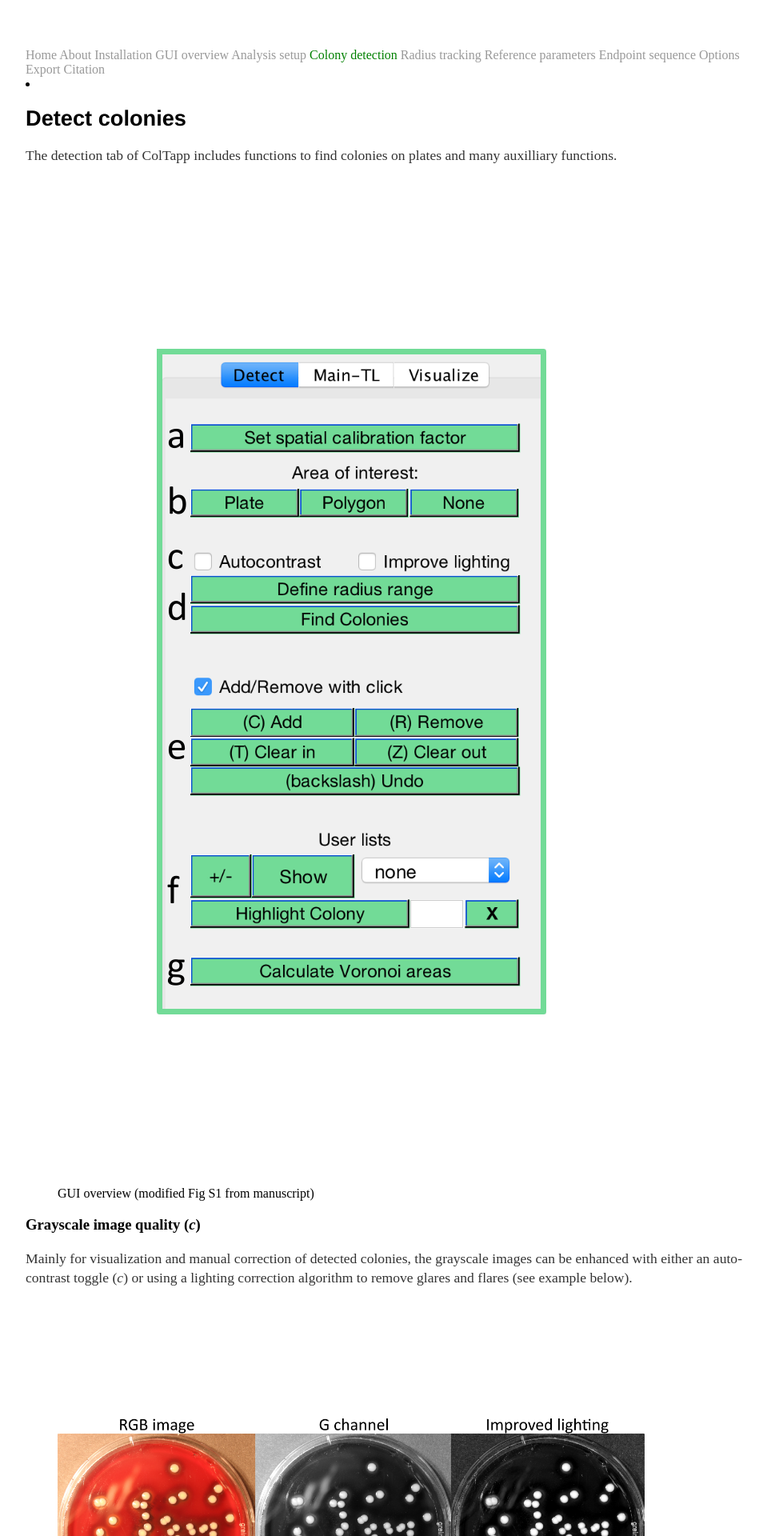
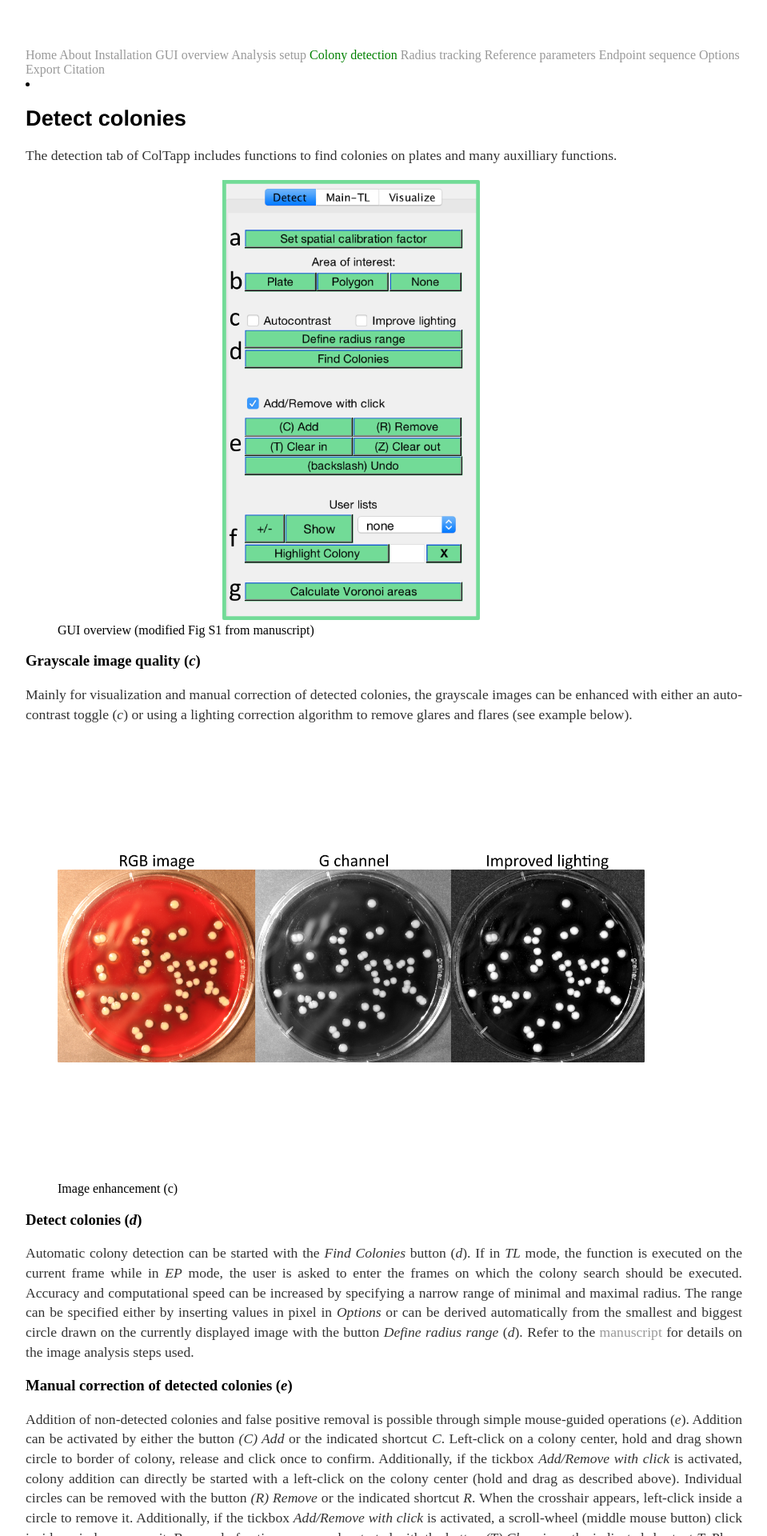
Before and after one commit to ColTapp/ColTapp.github.io, a Jekyll site: the page built from detect.md, in a window 1280 px wide. Shown: the top 1920 px of the page at 80% size, without its empty margins (160-1119 px from the left). Built offline with Jekyll 4.4.1, drawn with Linux system fonts in a browser that asks for light colours.

Commit message:
Update detect.md

```diff
--- a/detect.md
+++ b/detect.md
@@ -5,7 +5,7 @@ title: Detect colonies
 # Detect colonies
 The detection tab of ColTapp includes functions to find colonies on plates and many auxilliary functions.
 <figure>
-  <img src="{{site.url}}/assets/images/Detect_1.png" alt="Detection tab"/>
+  <img src="{{site.url}}/assets/images/Detect_1.png" alt="Detection tab" height="550px"/>
   <figcaption>GUI overview (modified Fig S1 from manuscript) </figcaption>
 </figure>
 
```
